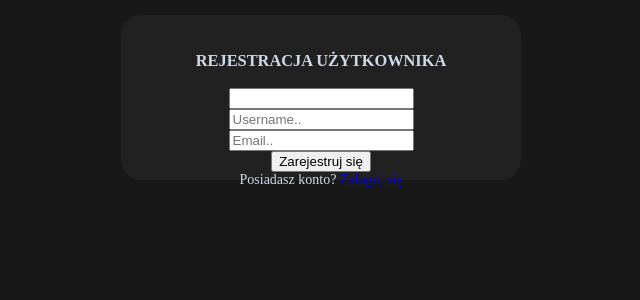
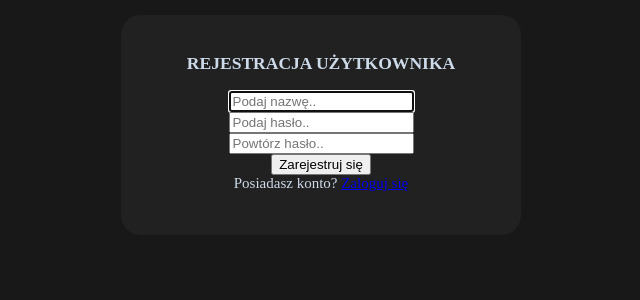
Before and after one commit to basialx/FaceAgingApp, a Django app: page /register/ in a window 1280 px wide. Shown: the top 300 px of the page, without its empty margins (319-959 px from the left). Run offline with Django 3.2, Linux system fonts and the light colour scheme; some web fonts are replaced.

Commit message:
Update register.html

```diff
--- a/faa/Image/templates/register.html
+++ b/faa/Image/templates/register.html
@@ -10,7 +10,7 @@
       href="https://fonts.googleapis.com/css2?family=Aboreto&family=Josefin+Sans&family=Lato:ital,wght@0,100;0,300;0,400;0,700;0,900;1,100;1,300;1,400;1,700;1,900&family=Playfair+Display&display=swap"
       rel="stylesheet"
     />
-    <link rel="stylesheet" href="../static/style.css">
+    <link rel="stylesheet" href="../static/register.css">
   </head>
 <body>
 	<div class="container h-100">
@@ -22,24 +22,25 @@
 				<div class="d-flex justify-content-center form_container">
 
 					<form method="POST" action="">
+						{% csrf_token %}
 						<div class="input-group mb-3">
 							<div class="input-group-append">
 								<span class="input-group-text"><i class="fas fa-user"></i></span>
 							</div>
-							<input type="text" name="username">
+							{{form.username}}
 						</div>
 
 						<div class="input-group mb-2">
 							<div class="input-group-append">
 								<span class="input-group-text"><i class="fas fa-key"></i></span>
 							</div>
-							<input type="text" name="password1">
+							{{form.password1}}
 						</div>
 						<div class="input-group mb-2">
 							<div class="input-group-append">
 								<span class="input-group-text"><i class="fas fa-key"></i></span>
 							</div>
-							<input type="text" name="password2">
+							{{form.password2}}
 						</div>
 
 				   		<div class="d-flex justify-content-center mt-3 login_container">
@@ -63,10 +64,10 @@
 
 		//Query All input fields
 		var form_fields = document.getElementsByTagName('input')
-		form_fields[1].placeholder='Username..';
-		form_fields[2].placeholder='Email..';
-		form_fields[3].placeholder='Enter password...';
-		form_fields[4].placeholder='Re-enter Password...';
+		form_fields[1].placeholder='Podaj nazwę..';
+		form_fields[2].placeholder='Podaj hasło..';
+		form_fields[3].placeholder='Powtórz hasło..';
+
 
 
 		for (var field in form_fields){
```
